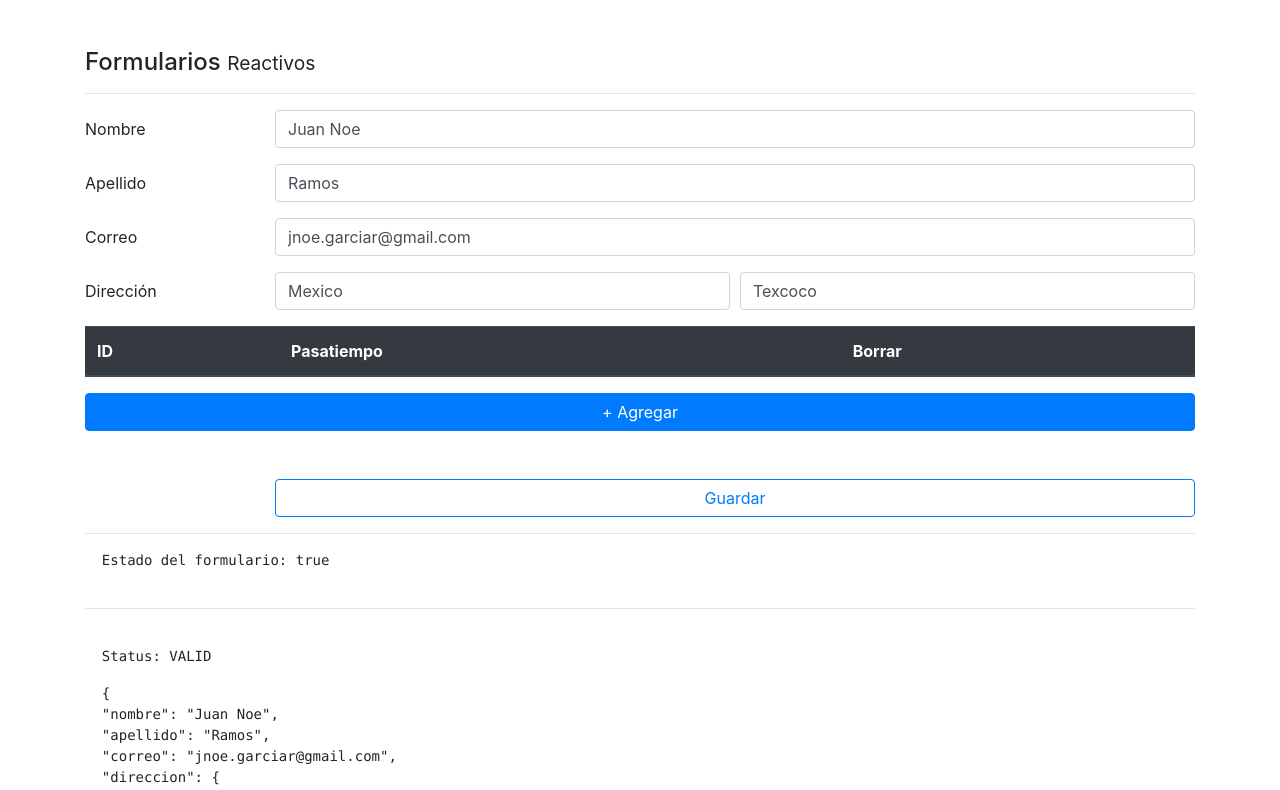
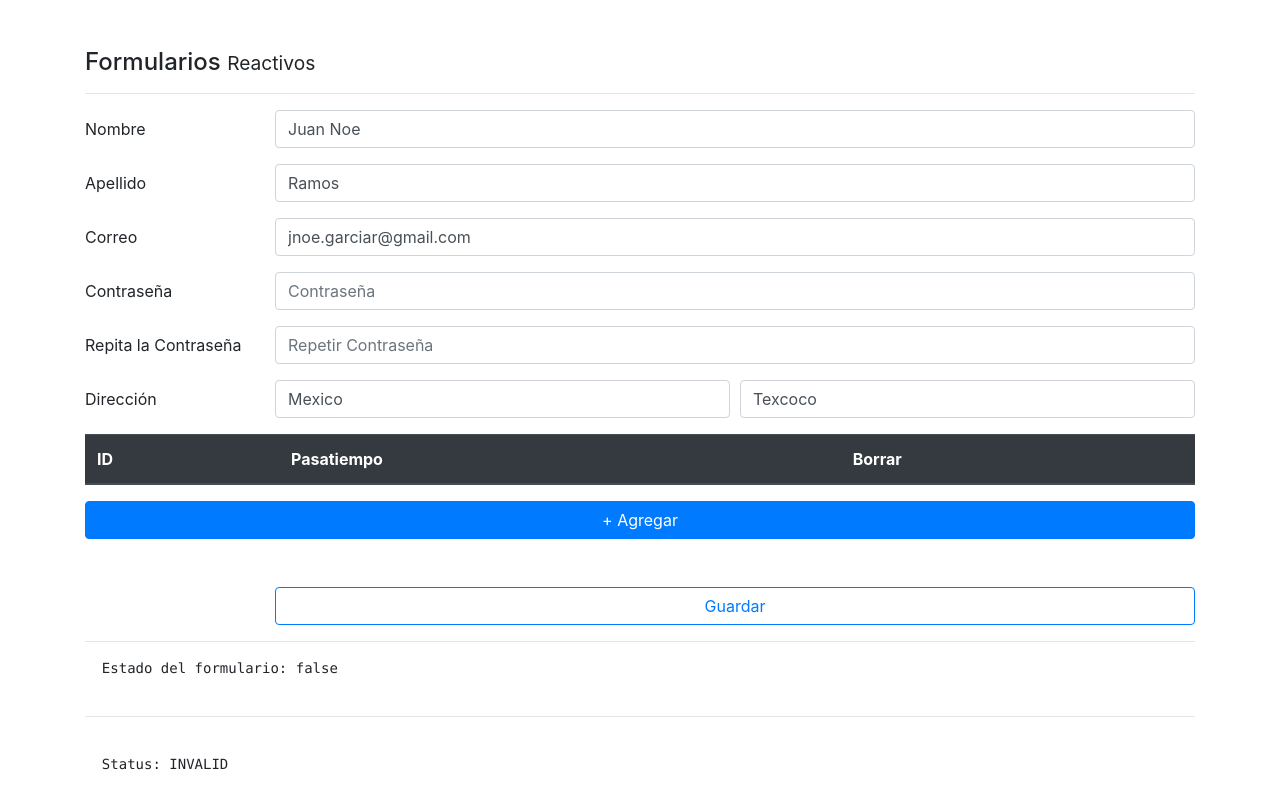
Before and after one commit to NoeGarciaR/FormulariosAngular, an Angular app: page /reactivo in a window 1280 px wide. Shown: the top 790 px of the page. Built offline with nearby package versions, Linux system fonts and the light colour scheme.

Commit message:
Validando passwords iguales

```diff
--- a/src/app/pages/reactive/reactive.component.html
+++ b/src/app/pages/reactive/reactive.component.html
@@ -51,6 +51,31 @@
       <small *ngIf="correoNoValido" class="text-danger">
         El correo no es valido (nombre@dominio.extension)
       </small>
+    </div>
+  </div>
+
+  <div class="form-group row">
+    <label class="col-2 col-form-label">Contraseña</label>
+    <div class="col">
+
+      <input class="form-control"
+             type="password"
+             placeholder="Contraseña"
+             formControlName="password1"
+             [class.is-invalid]="pass1NoValido"
+      >
+    </div>
+  </div>
+  <div class="form-group row">
+    <label class="col-2 col-form-label">Repita la Contraseña</label>
+    <div class="col">
+
+      <input class="form-control"
+             type="password"
+             placeholder="Repetir Contraseña"
+             formControlName="password2"
+             [class.is-invalid]="pass2NoValido"
+      >
     </div>
   </div>
 
--- a/src/app/pages/reactive/reactive.component.ts
+++ b/src/app/pages/reactive/reactive.component.ts
@@ -40,16 +40,30 @@ export class ReactiveComponent implements OnInit {
       return this.forma.get('direccion.ciudad').invalid && this.forma.get('direccion.ciudad').touched;
   }
 
+  get pass1NoValido(){
+    return this.forma.get('password1').invalid && this.forma.get('password1').touched;
+  }
+  get pass2NoValido(){
+    const pass1 = this.forma.get('password1').value;
+    const pass2 = this.forma.get('password2').value;
+
+    return (pass1 === pass2) ? false : true;
+  }
+
   crearFormulario(){
     this.forma = this.fb.group({
       nombre   : ['', [Validators.required, Validators.minLength(5)]],
       apellido : ['', [Validators.required, this.validadores.noHerrera]],
       correo   : ['', [Validators.required, Validators.pattern('[a-z0-9._%+-]+@[a-z0-9.-]+\.[a-z]{2,3}$')]],
+      password1: ['', [Validators.required]],
+      password2: ['', [Validators.required]],
       direccion: this.fb.group({
-        distrito: ['', Validators.required],
-        ciudad: ['', Validators.required],
+        distrito : ['', Validators.required],
+        ciudad   : ['', Validators.required],
       }),
       pasatiempos: this.fb.array([])
+    },{
+      validators: [this.validadores.passwordsIguales('password1','password2')]
     });
   }
 
--- a/src/app/services/validadores.service.ts
+++ b/src/app/services/validadores.service.ts
@@ -1,5 +1,5 @@
 import { Injectable } from '@angular/core';
-import {FormControl} from '@angular/forms';
+import {FormControl, FormGroup} from '@angular/forms';
 
 @Injectable({
   providedIn: 'root'
@@ -16,4 +16,18 @@ export class ValidadoresService {
     }
     return null;
   }
+
+  passwordsIguales( password1Name: string, password2Name ){
+    return (formGroup: FormGroup) => {
+      const password1Control = formGroup.controls[password1Name];
+      const password2Control = formGroup.controls[password2Name];
+
+      if (password1Control.value === password2Control.value){
+        password2Control.setErrors(null);
+      } else {
+        password2Control.setErrors({noEsIgual: true});
+      }
+
+    }
+  }
 }
```
